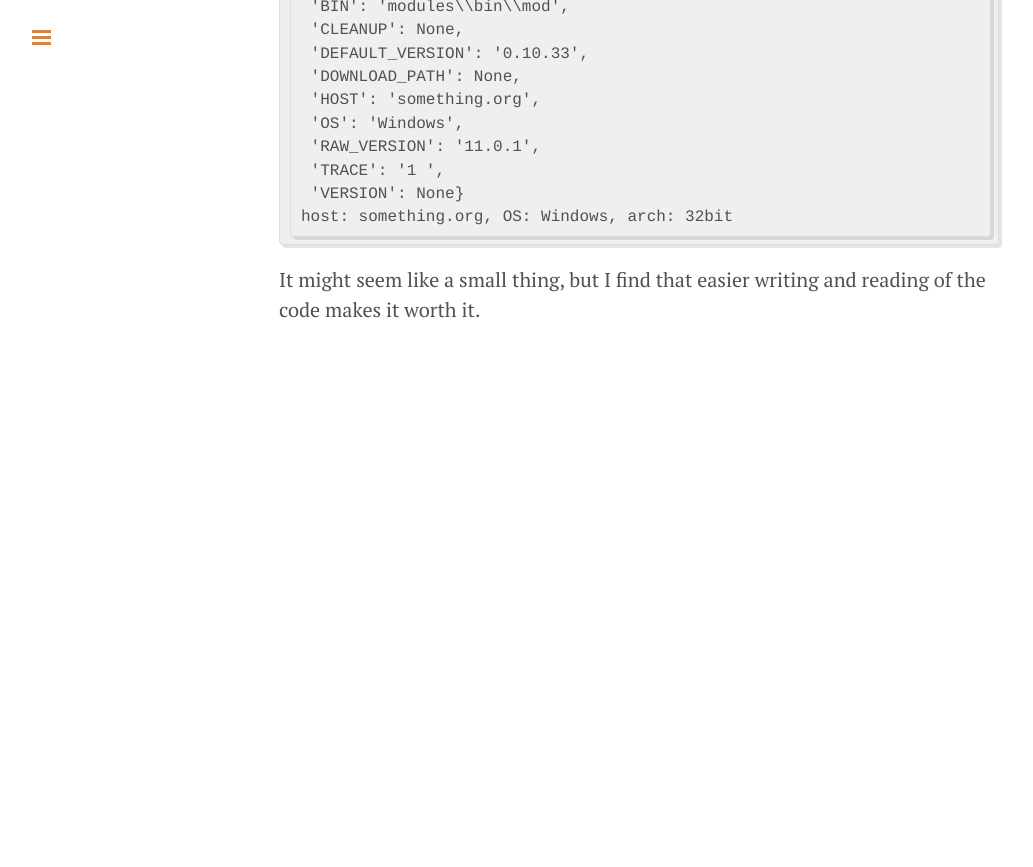
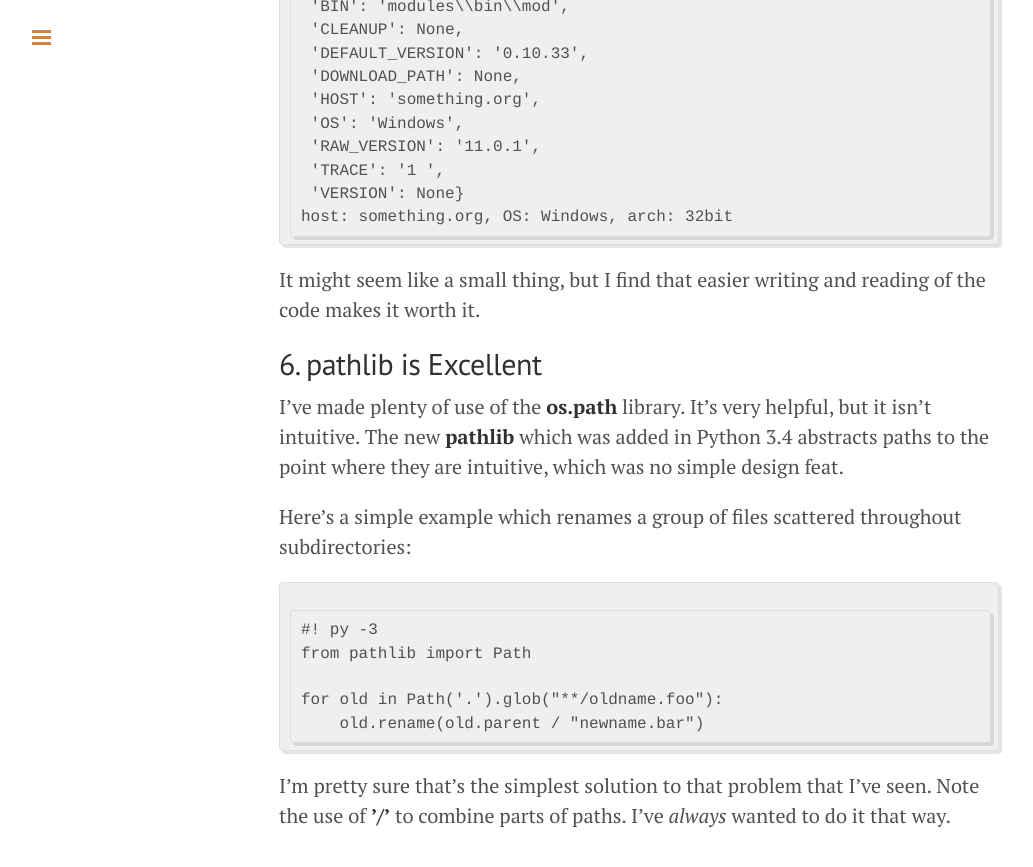
Before and after one commit to djaus2/BruceEckel.github.io, a Jekyll site: the page built from _posts/2014-12-05-a-heaping-helping-of-python-goodness.md, in a window 1280 px wide and 900 px high, scrolled down 7539 px. Shown: the top 867 px of the window, without its empty margins (1-1034 px from the left). Built offline with Jekyll 4.4.1, drawn with Linux system fonts in a browser that asks for light colours; Markdown is read by kramdown in place of the engine named in the settings; comment, search, counter and statistics services are not loaded; before the commit the page ends 7944 px from its top, so only the background shows below that.

Commit message:
Added a pathlib example and point 6

````diff
--- a/_posts/2014-12-05-a-heaping-helping-of-python-goodness.md
+++ b/_posts/2014-12-05-a-heaping-helping-of-python-goodness.md
@@ -213,3 +213,18 @@ c:\tmp>python config.py
 host: something.org, OS: Windows, arch: 32bit
 ```
 It might seem like a small thing, but I find that easier writing and reading of the code makes it worth it.
+
+## 6. pathlib is Excellent ##
+
+I've made plenty of use of the **os.path** library. It's very helpful, but it isn't intuitive. The new **pathlib** which was added in Python 3.4 abstracts paths to the point where they are intuitive, which was no simple design feat.
+
+Here's a simple example which renames a group of files scattered throughout subdirectories:
+
+```
+#! py -3
+from pathlib import Path
+
+for old in Path('.').glob("**/oldname.foo"):
+    old.rename(old.parent / "newname.bar")
+```
+I'm pretty sure that's the simplest solution to that problem that I've seen. Note the use of **'/'** to combine parts of paths. I've *always* wanted to do it that way.
````
